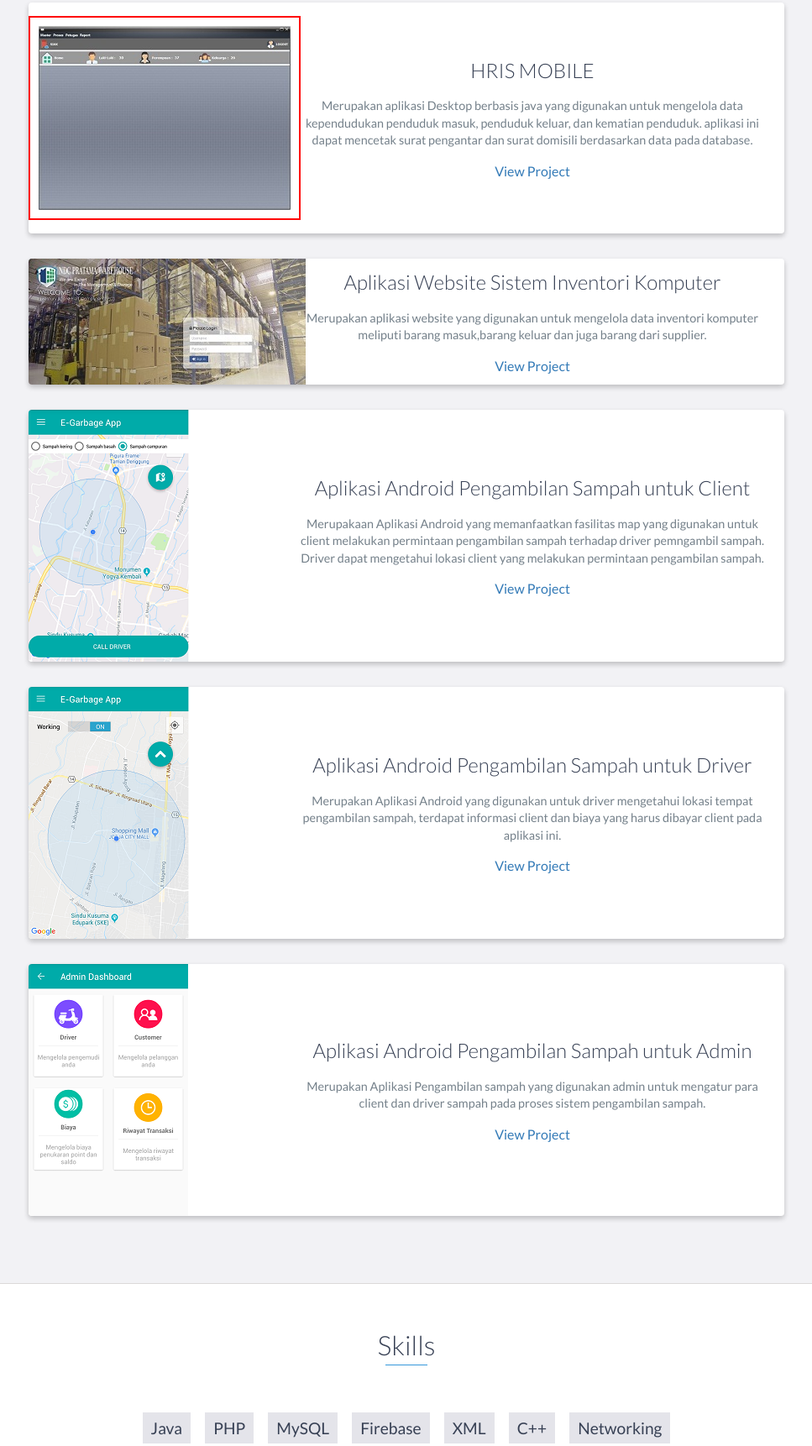
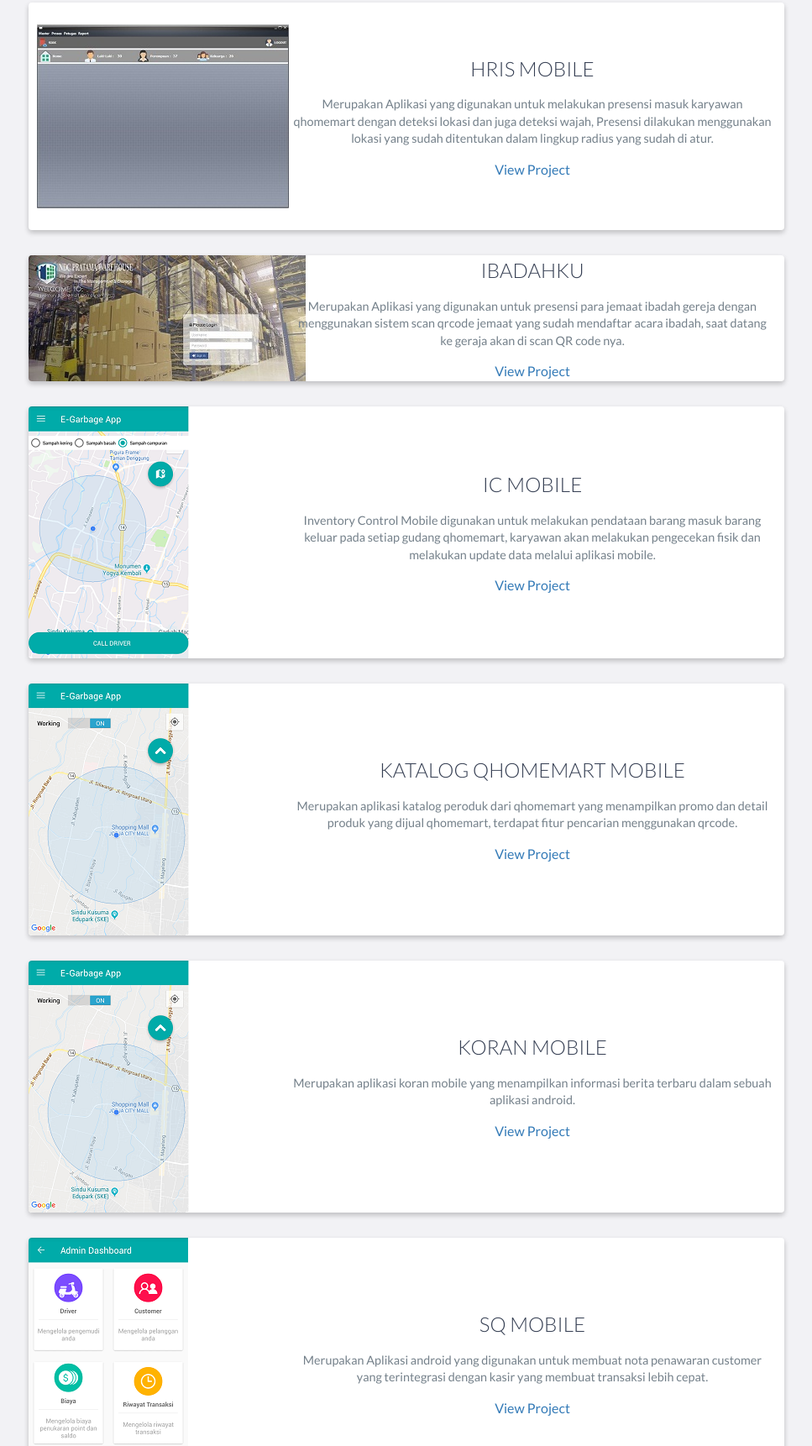
Before and after one commit to diospratama/diospratama.github.io, a website: page index.html in a window 1280 px wide. Shown: the part 2291-4013 px from the top of the page at 84% size, without its empty margins (156-1123 px from the left). Drawn offline with nearby package versions, Linux system fonts and the light colour scheme.

Commit message:
Update index.html

```diff
--- a/index.html
+++ b/index.html
@@ -1,11 +1,8 @@
 <!DOCTYPE html>
 <html class="no-js" lang="en">
 <style>
-.tanpa-padding {
-   border: 2px solid red;
-}
+
 .dengan-padding {
-   border: 2px solid red;
    padding: 10px;
 }
 </style>
@@ -99,7 +96,7 @@
                 <h4>IT Support</h4>
                 <p>
                     Pernah bekerja di PT Bangunan Jaya Mandiri sebagai mobile apps developer membuat aplikasi mobile untuk internal perusahaan seperti presensi mobile, inventori mobile, katalog mobile,
-			sales quotation mobile.
+		    sales quotation mobile.
                 </p>
             </div>
             <div data-date="10 Januari 2017 - 30 Mei 2019">
@@ -148,8 +145,8 @@
                     <div class="project-info">
                         <h3>HRIS MOBILE</h3>
                         <p>
-                            Merupakan aplikasi Desktop berbasis java yang digunakan untuk mengelola data kependudukan penduduk masuk, penduduk keluar, dan kematian penduduk. aplikasi ini
-                            dapat mencetak surat pengantar dan surat domisili berdasarkan data pada database.
+                            Merupakan Aplikasi yang digunakan untuk melakukan presensi masuk karyawan qhomemart dengan deteksi lokasi dan juga deteksi wajah,
+			    Presensi dilakukan menggunakan lokasi yang sudah ditentukan dalam lingkup radius yang sudah di atur.
                         </p>
                         <a href="https://github.com/diospratama/app_siak.git">View Project</a>
                     </div>
@@ -163,10 +160,10 @@
                     </div>
                     <!-- End .project-image -->
                     <div class="project-info">
-                        <h3>Aplikasi Website Sistem Inventori Komputer</h3>
+                        <h3>IBADAHKU</h3>
                         <p>
-                            Merupakan aplikasi website yang digunakan untuk mengelola data inventori komputer
-                            meliputi barang masuk,barang keluar dan juga barang dari supplier.
+                            Merupakan Aplikasi yang digunakan untuk presensi para jemaat ibadah gereja dengan menggunakan sistem scan qrcode
+			    jemaat yang sudah mendaftar acara ibadah, saat datang ke geraja akan di scan QR code nya.
                         </p>
                         <a href="https://github.com/diospratama/inventory.git">View Project</a>
                     </div>
@@ -180,9 +177,10 @@
                     </div>
                     <!-- End .project-image -->
                     <div class="project-info">
-                        <h3>Aplikasi Android Pengambilan Sampah untuk Client</h3>
+                        <h3>IC MOBILE</h3>
                         <p>
-                            Merupakaan Aplikasi Android yang memanfaatkan fasilitas map yang digunakan untuk client melakukan permintaan pengambilan sampah terhadap driver pemngambil sampah. Driver dapat mengetahui lokasi client yang melakukan permintaan pengambilan sampah.
+                          Inventory Control Mobile digunakan untuk melakukan pendataan barang masuk barang keluar pada setiap gudang qhomemart, karyawan akan melakukan pengecekan fisik
+			  dan melakukan update data melalui aplikasi mobile.
                         </p>
 <!--                         <a href="https://github.com/diospratama/garbage_client.git">View Project</a> -->
 			<a href="#">View Project</a>
@@ -197,9 +195,9 @@
                     </div>
                     <!-- End .project-image -->
                     <div class="project-info">
-                        <h3>Aplikasi Android Pengambilan Sampah untuk Driver</h3>
+                        <h3>KATALOG QHOMEMART MOBILE</h3>
                         <p>
-                            Merupakan Aplikasi Android yang digunakan untuk driver mengetahui lokasi tempat pengambilan sampah, terdapat informasi client dan biaya yang harus dibayar client pada aplikasi ini.
+                            Merupakan aplikasi katalog peroduk dari qhomemart yang menampilkan promo dan detail produk yang dijual qhomemart, terdapat fitur pencarian menggunakan qrcode.
                         </p>
 <!--                         <a href="https://github.com/diospratama/garbage_driver.git">View Project</a> -->
 			<a href="#">View Project</a>
@@ -208,15 +206,34 @@
                 </div>
                 <!-- End .project -->
 
+		     <div class="project shadow-large">
+                    <div class="project-image">
+                        <img src="images/project_garbage_driver.png" />
+                    </div>
+                    <!-- End .project-image -->
+                    <div class="project-info">
+                        <h3>KORAN MOBILE</h3>
+                        <p>
+                            Merupakan aplikasi koran mobile yang menampilkan informasi berita terbaru dalam sebuah aplikasi android.
+                        </p>
+<!--                         <a href="https://github.com/diospratama/garbage_driver.git">View Project</a> -->
+			<a href="#">View Project</a>
+                    </div>
+                    <!-- End .project-info -->
+                </div>
+                <!-- End .project -->
+
+
+
 		    <div class="project shadow-large">
                     <div class="project-image">
                         <img src="images/project_garbage_admin.png" />
                     </div>
                     <!-- End .project-image -->
                     <div class="project-info">
-                        <h3>Aplikasi Android Pengambilan Sampah untuk Admin</h3>
+                        <h3>SQ MOBILE</h3>
                         <p>
-                            Merupakan Aplikasi Pengambilan sampah yang digunakan admin untuk mengatur para client dan driver sampah pada proses sistem pengambilan sampah.
+                            Merupakan Aplikasi android yang digunakan untuk membuat nota penawaran customer yang terintegrasi dengan kasir yang membuat transaksi lebih cepat.
                         </p>
 <!--                         <a href="https://github.com/diospratama/garbage_admin.git">View Project</a> -->
 			    <a href="#">View Project</a>
```
